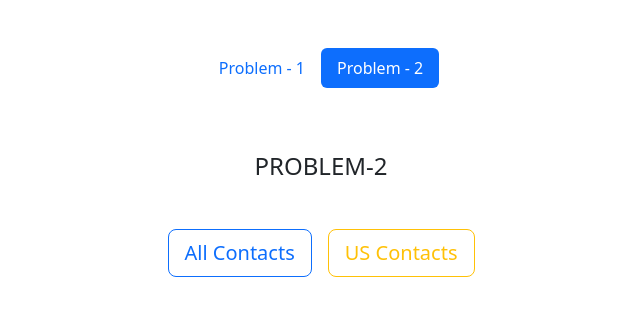
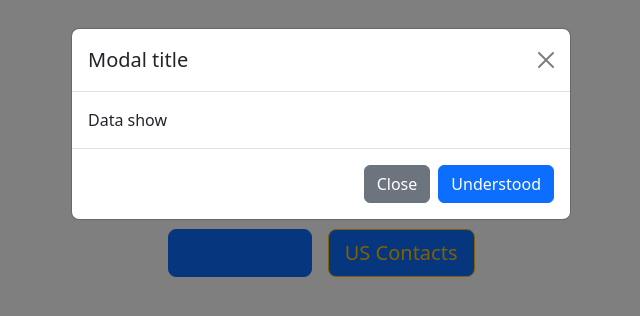
Before and after one commit to anfal11/react-task, a React (Vite) app: page /problem-2 in a window 1280 px wide. Both pictures are taken after a click on the button "All Contacts". Shown: the top 316 px of the page, without its empty margins (319-959 px from the left). Built offline with nearby package versions, Linux system fonts and the light colour scheme.

Commit message:
bootstrap is workiung on modal

```diff
--- a/index.html
+++ b/index.html
@@ -8,6 +8,6 @@
   </head>
   <body>
     <div id="root"></div>
-    <script type="module" src="/src/main.jsx"></script>
+    <script type="module" src="./src/main.jsx"></script>
   </body>
 </html>
--- a/package.json
+++ b/package.json
@@ -9,9 +9,10 @@
     "preview": "vite preview"
   },
   "dependencies": {
-    "bootstrap": "^5.2.0",
+    "bootstrap": "^5.3.2",
     "node-sass": "^7.0.1",
     "react": "^18.2.0",
+    "react-bootstrap": "^2.9.1",
     "react-dom": "^18.2.0",
     "react-router-dom": "^6.3.0"
   },
--- a/src/components/Problem-2.jsx
+++ b/src/components/Problem-2.jsx
@@ -1,66 +1,45 @@
-import React from "react";
+import React, { useState } from "react";
+import { Container, Row, Col, Modal, Button } from "react-bootstrap";
 
 const Problem2 = () => {
+  const [showModal, setShowModal] = useState(false);
+
+  const handleClose = () => setShowModal(false);
+  const handleShow = () => setShowModal(true);
 
   return (
-    <div className="container">
-
-
-      <div className="row justify-content-center mt-5">
+    <Container>
+      <Row className="justify-content-center mt-5">
         <h4 className="text-center text-uppercase mb-5">Problem-2</h4>
 
-                         {/* modal */}
-                         <div
-            className="modal fade"
-            id="staticBackdrop"
-            data-bs-backdrop="static"
-            data-bs-keyboard="false"
-            tabindex="-1"
-            aria-labelledby="staticBackdropLabel"
-            aria-hidden="true"
-          >
-            <div className="modal-dialog">
-              <div className="modal-content">
-                <div className="modal-header">
-                  <h1 className="modal-title fs-5" id="staticBackdropLabel">
-                    Modal title
-                  </h1>
-                </div>
-                <div className="modal-body">Data show</div>
-                <div className="modal-footer">
-                  <button
-                    type="button"
-                    className="btn btn-secondary"
-                    data-bs-dismiss="modal"
-                  >
-                    Close
-                  </button>
-                  <button type="button" className="btn btn-primary">
-                    Understood
-                  </button>
-                </div>
-              </div>
-            </div>
-          </div>
+        {/* Modal */}
+        <Modal show={showModal} onHide={handleClose} backdrop="static" keyboard={false}>
+          <Modal.Header closeButton>
+            <Modal.Title className="fs-5">Modal title</Modal.Title>
+          </Modal.Header>
+          <Modal.Body>Data show</Modal.Body>
+          <Modal.Footer>
+            <Button variant="secondary" onClick={handleClose}>
+              Close
+            </Button>
+            <Button variant="primary">Understood</Button>
+          </Modal.Footer>
+        </Modal>
 
         <div className="d-flex justify-content-center gap-3">
-
-          <button
-            className="btn btn-lg btn-outline-primary"
-            type="button"
-            data-bs-toggle="modal"
-            data-bs-target="#staticBackdrop"
+          <Button
+            className="btn-lg btn-outline-primary"
+            onClick={handleShow}
           >
             All Contacts
-          </button>
+          </Button>
 
-          <button className="btn btn-lg btn-outline-warning" type="button">
+          <Button className="btn-lg btn-outline-warning" type="button">
             US Contacts
-          </button>
-
+          </Button>
         </div>
-      </div>
-    </div>
+      </Row>
+    </Container>
   );
 };
 
--- a/src/main.jsx
+++ b/src/main.jsx
@@ -3,6 +3,7 @@ import ReactDOM from 'react-dom/client'
 import App from './App'
 import '../src/assets/scss/App.scss';
 import {BrowserRouter} from "react-router-dom";
+import 'bootstrap/dist/css/bootstrap.min.css';
 
 ReactDOM.createRoot(document.getElementById('root')).render(
   <React.StrictMode>
```
Also changed, not shown: src/assets/scss/App.scss (line endings or trailing spaces), 1 other file (tests, documents, lock files or other folders).
